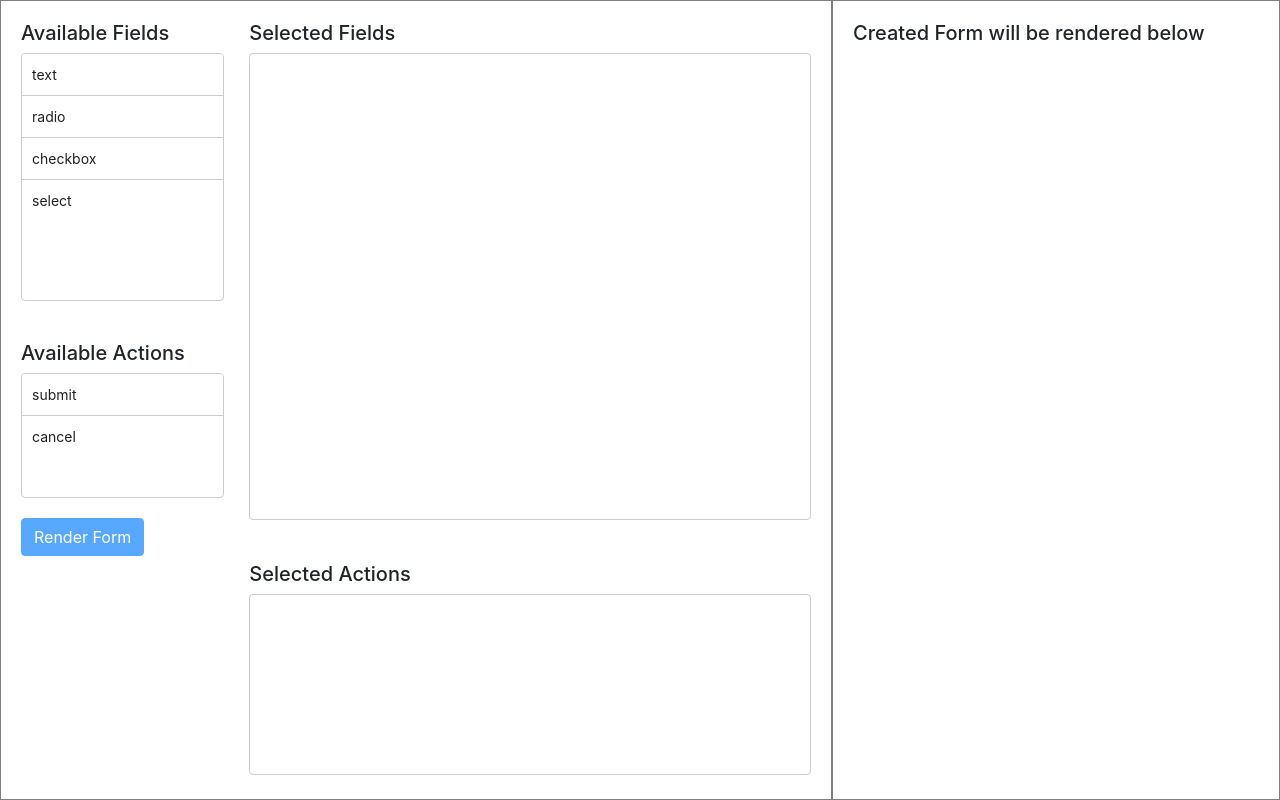
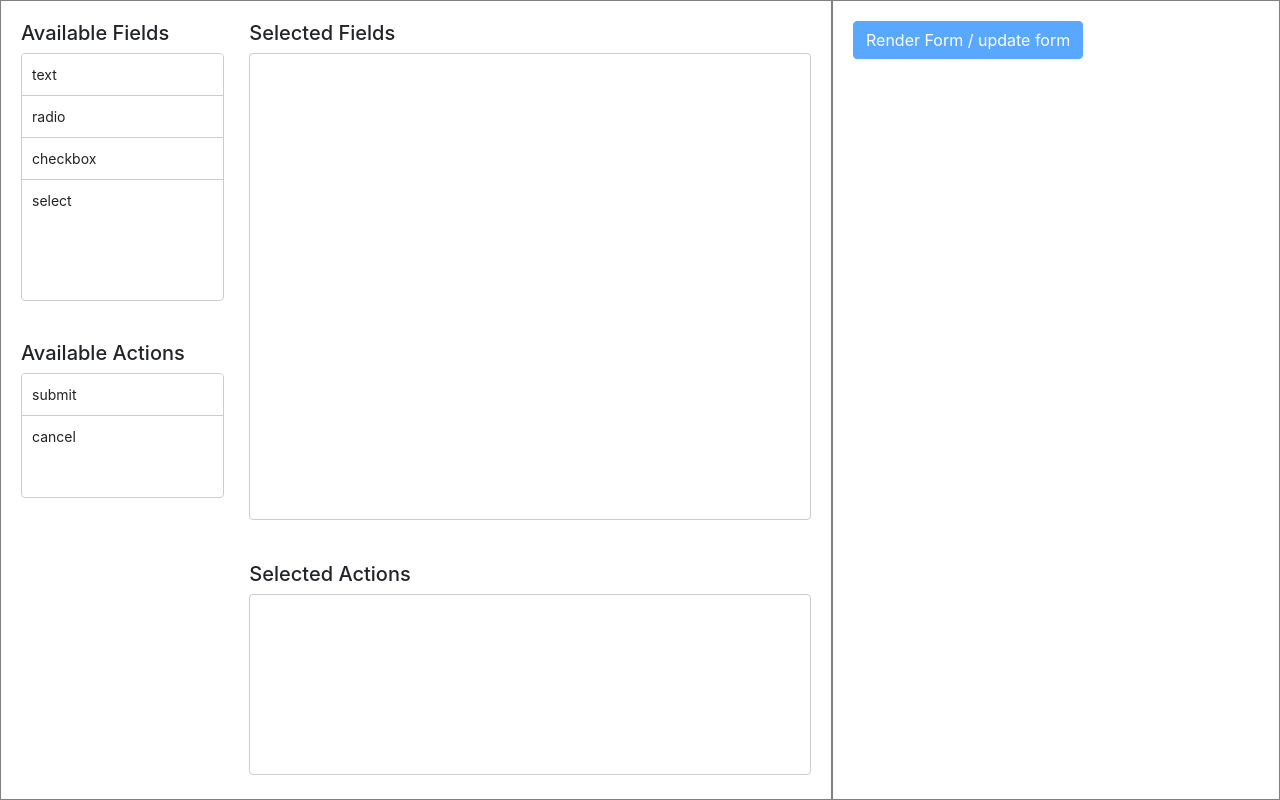
Before and after one commit to Ahmed3bdelnour/Trufla-front-end-task-drag-and-drop-form-builder-in-angular-, an Angular app: page / in a window 1280 px wide. Built offline with nearby package versions, Linux system fonts and the light colour scheme.

Commit message:
- move render button to render form section

```diff
--- a/src/app/drag-and-drop-form-builder/drag-and-drop-form-builder.component.html
+++ b/src/app/drag-and-drop-form-builder/drag-and-drop-form-builder.component.html
@@ -45,14 +45,6 @@
           </div>
         </div>
       </div>
-
-      <button
-        class="btn btn-primary"
-        [disabled]="!selectedFields.length && !selectedActions.length"
-        (click)="renderForm()"
-      >
-        Render Form
-      </button>
     </div>
 
     <div class="drag-and-drop-container selected-controls">
@@ -553,7 +545,15 @@
   </div>
 
   <div class="form-render-section">
-    <h5>Created Form will be rendered below</h5>
+    <div class="render-btn-row">
+      <button
+        class="btn btn-primary"
+        [disabled]="!selectedFields.length && !selectedActions.length"
+        (click)="renderForm()"
+      >
+        Render Form / update form
+      </button>
+    </div>
     <form class="created-form" [formGroup]="createdForm" *ngIf="showForm">
       <div class="fields">
         <div class="field" *ngFor="let field of formObject.fields">
@@ -591,15 +591,12 @@
               <input
                 class="form-check-input"
                 type="radio"
-                [id]="'radio ' + option.label + ' ' + i"
+                [id]="field.name + i"
                 [value]="option.value"
                 [formControlName]="field.name"
                 checked
               />
-              <label
-                class="form-check-label"
-                [for]="'radio ' + option.label + ' ' + i"
-              >
+              <label class="form-check-label" [for]="field.name + i">
                 {{ option.label }}
               </label>
             </div>
@@ -617,7 +614,7 @@
               <input
                 class="form-check-input"
                 type="checkbox"
-                [id]="'checkbox ' + option.label + ' ' + i"
+                [id]="field.name + i"
                 [checked]="option.selected"
                 (click)="
                   addOrRemoveOptionToCheckboxGroup(
@@ -627,10 +624,7 @@
                   )
                 "
               />
-              <label
-                class="form-check-label"
-                [for]="'checkbox ' + option.label + ' ' + i"
-              >
+              <label class="form-check-label" [for]="field.name + i">
                 {{ option.label }}
               </label>
             </div>
--- a/src/app/drag-and-drop-form-builder/drag-and-drop-form-builder.component.scss
+++ b/src/app/drag-and-drop-form-builder/drag-and-drop-form-builder.component.scss
@@ -139,6 +139,10 @@
   .form-render-section {
     width: 35%;
 
+    .render-btn-row {
+      margin-bottom: 15px;
+    }
+
     .created-form {
       border: 1px solid gray;
       padding: 10px;
```
